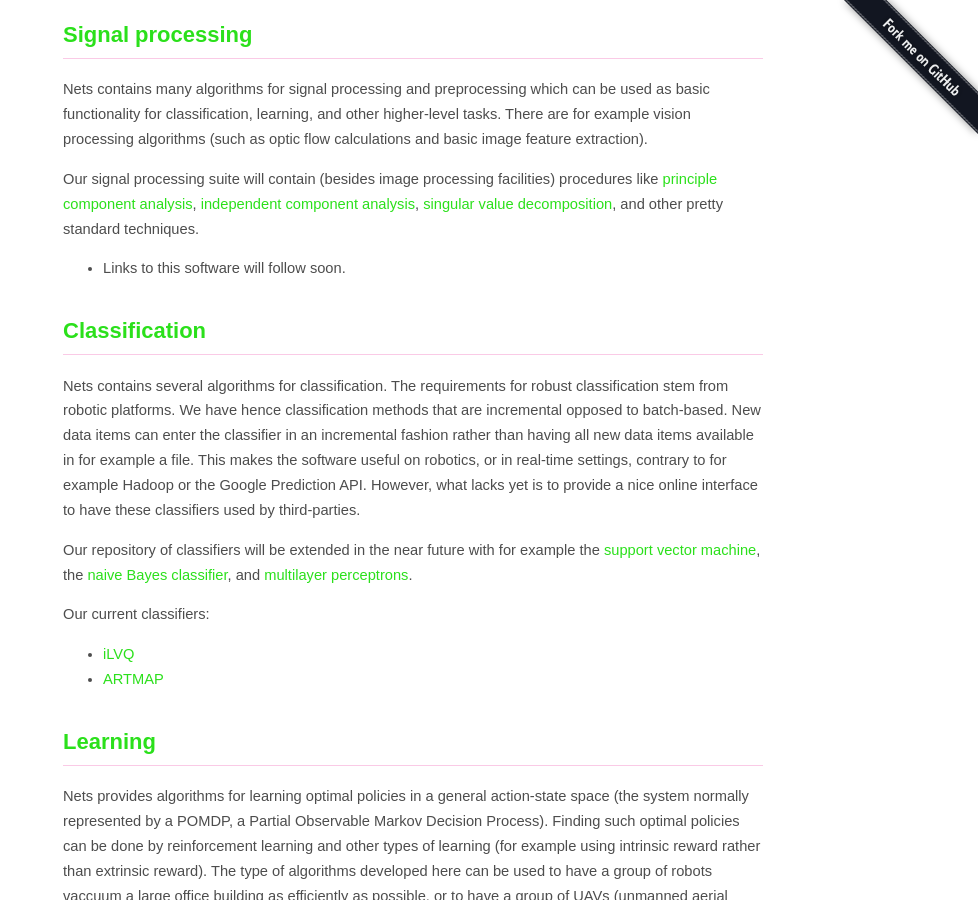
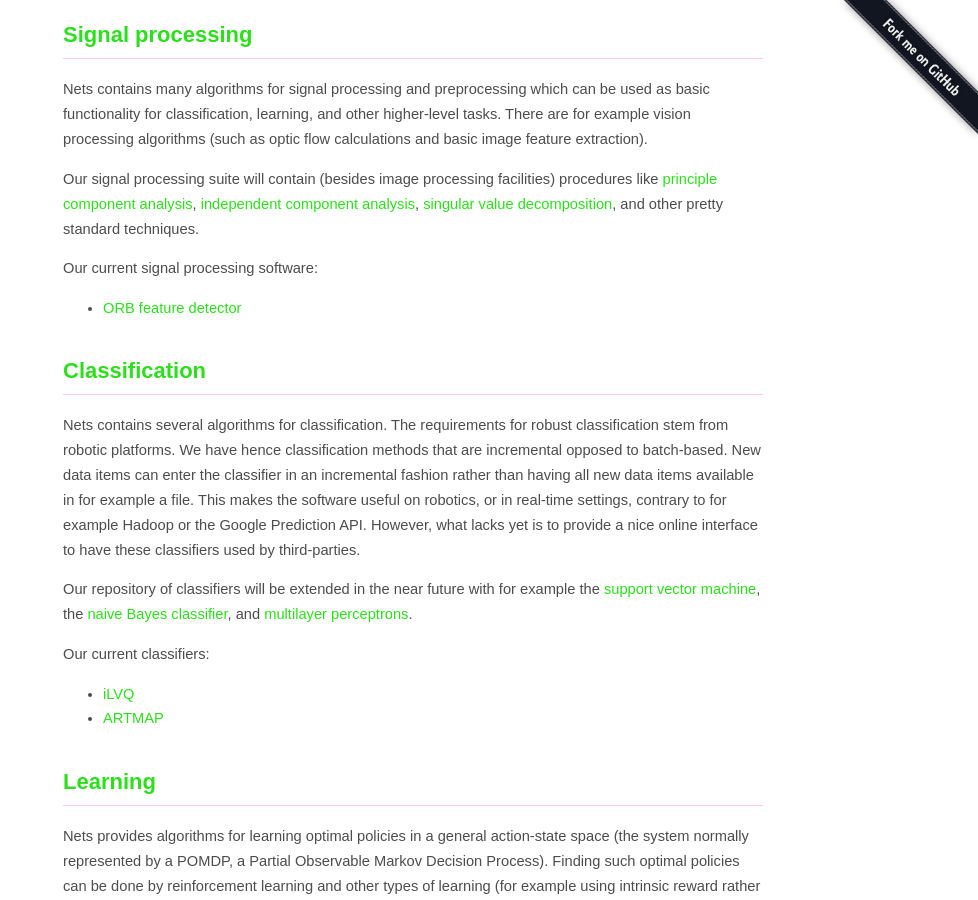
Before and after one commit to almende/nets, a Jekyll site: the page built from index.md, in a window 1280 px wide and 900 px high, scrolled down 458 px. Shown: the whole window, without its empty margins (302-1280 px from the left). Built offline with Jekyll 4.4.1, drawn with Linux system fonts in a browser that asks for light colours; some of the changed text lies outside the part shown.

Commit message:
Add belief prop and ORB feature descriptor

```diff
--- a/index.md
+++ b/index.md
@@ -40,7 +40,9 @@
 [singular value decomposition](http://en.wikipedia.org/wiki/Singular_value_decomposition), and
 other pretty standard techniques.
 
-- Links to this software will follow soon.
+Our current signal processing software:
+
+- [ORB feature detector](https://github.com/mrquincle/aim_modules/KeypointModule)
 
 ## Classification {#classification}
 
@@ -125,6 +127,10 @@
 version of [expectation-maximization](http://en.wikipedia.org/wiki/Expectation-maximization))
 and other algorithms of a similar taste.
 
+Our current reasoning algorithms:
+
+- [Belief Propagation](https://github.com/mrquincle/aim_modules/BeliefModule)
+
 ## Open source {#opensource}
 
 Our algorithms are offered as open-source software under LGPLv3 or Apache license. Almende
```
